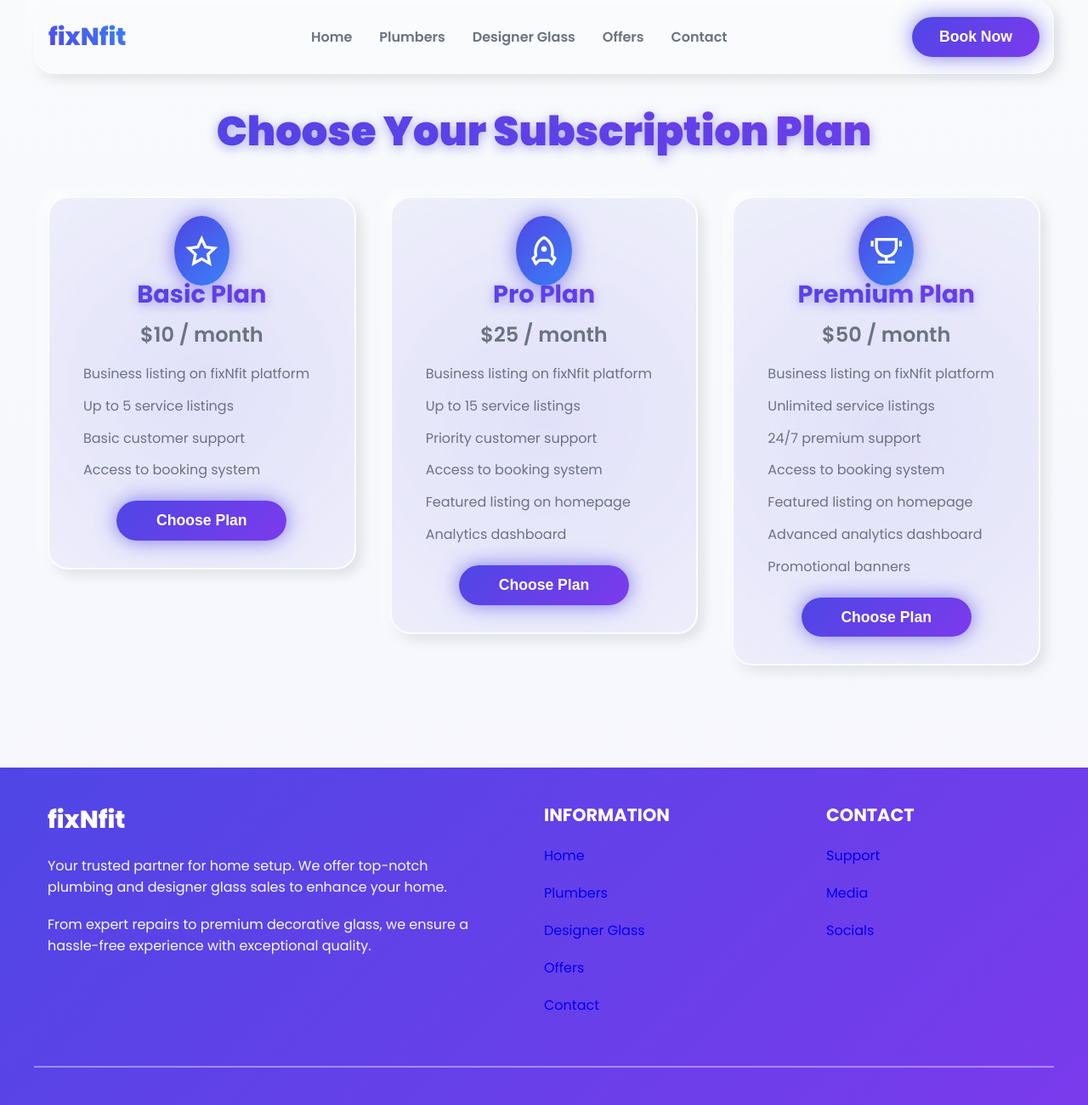
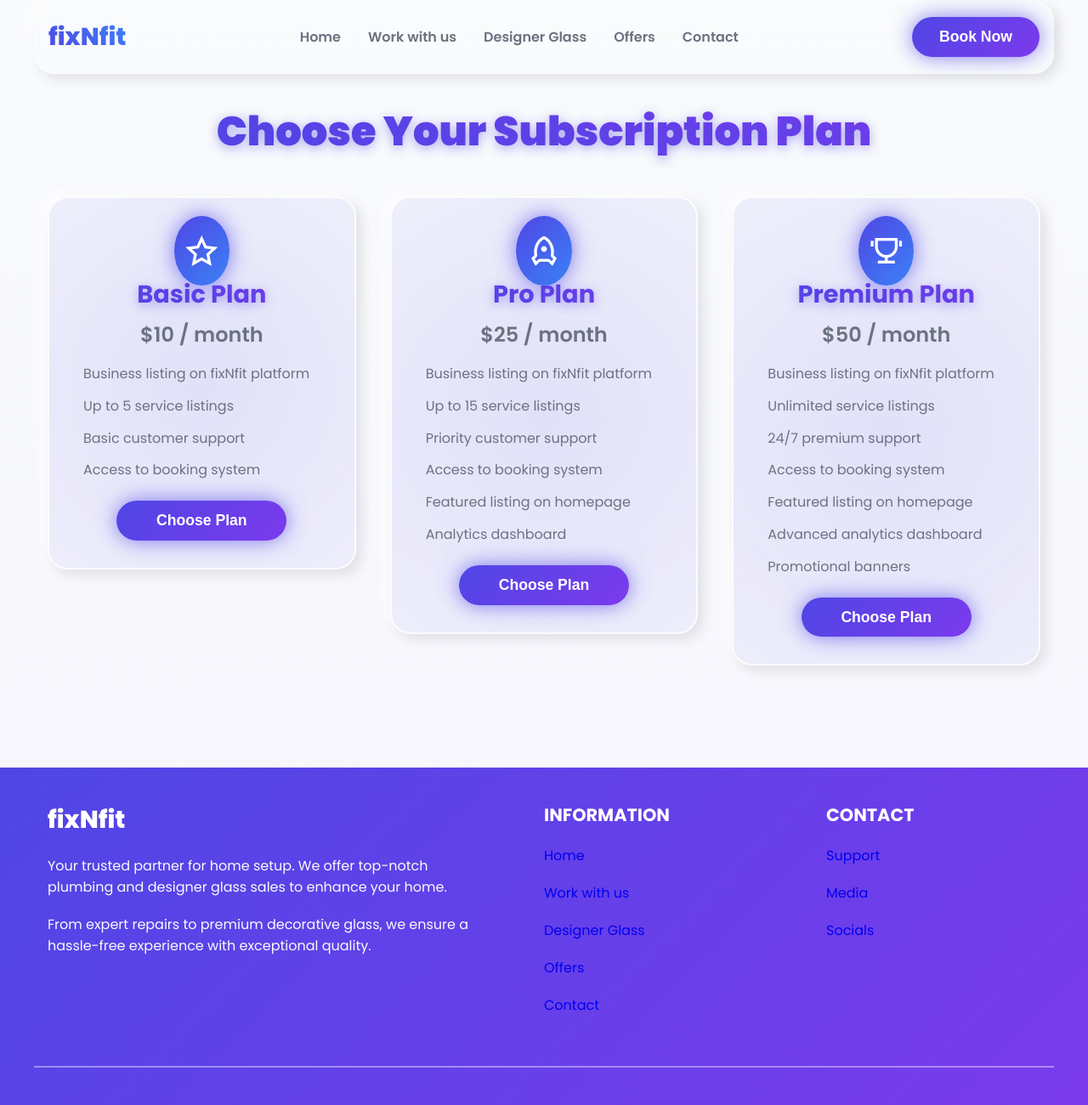
Before and after one commit to Akhil10106/fixNfit, a plain HTML site: page subscriptions.html in a window 1280 px wide. Shown: the top 1300 px of the page at 85% size. Drawn offline with nearby package versions, Linux system fonts and the light colour scheme.

Commit message:
Update subscriptions.html

```diff
--- a/subscriptions.html
+++ b/subscriptions.html
@@ -238,7 +238,7 @@
         <div class="nav__logo">fixNfit</div>
         <ul class="nav__links">
             <li class="link"><a href="index.html" aria-label="Home">Home</a></li>
-            <li class="link"><a href="#" aria-label="Plumbers">Plumbers</a></li>
+            <li class="link"><a href="#" aria-label="Work with us">Work with us</a></li>
             <li class="link"><a href="#" aria-label="Designer Glass">Designer Glass</a></li>
             <li class="link"><a href="#" aria-label="Offers">Offers</a></li>
             <li class="link"><a href="#" aria-label="Contact">Contact</a></li>
@@ -400,7 +400,7 @@
             <div class="footer__col">
                 <h4>INFORMATION</h4>
                 <p><a href="index.html" aria-label="Home">Home</a></p>
-                <p><a href="#" aria-label="Plumbers">Plumbers</a></p>
+                <p><a href="#" aria-label="Work with us">Work with us</a></p>
                 <p><a href="#" aria-label="Designer Glass">Designer Glass</a></p>
                 <p><a href="#" aria-label="Offers">Offers</a></p>
                 <p><a href="#" aria-label="Contact">Contact</a></p>
```
